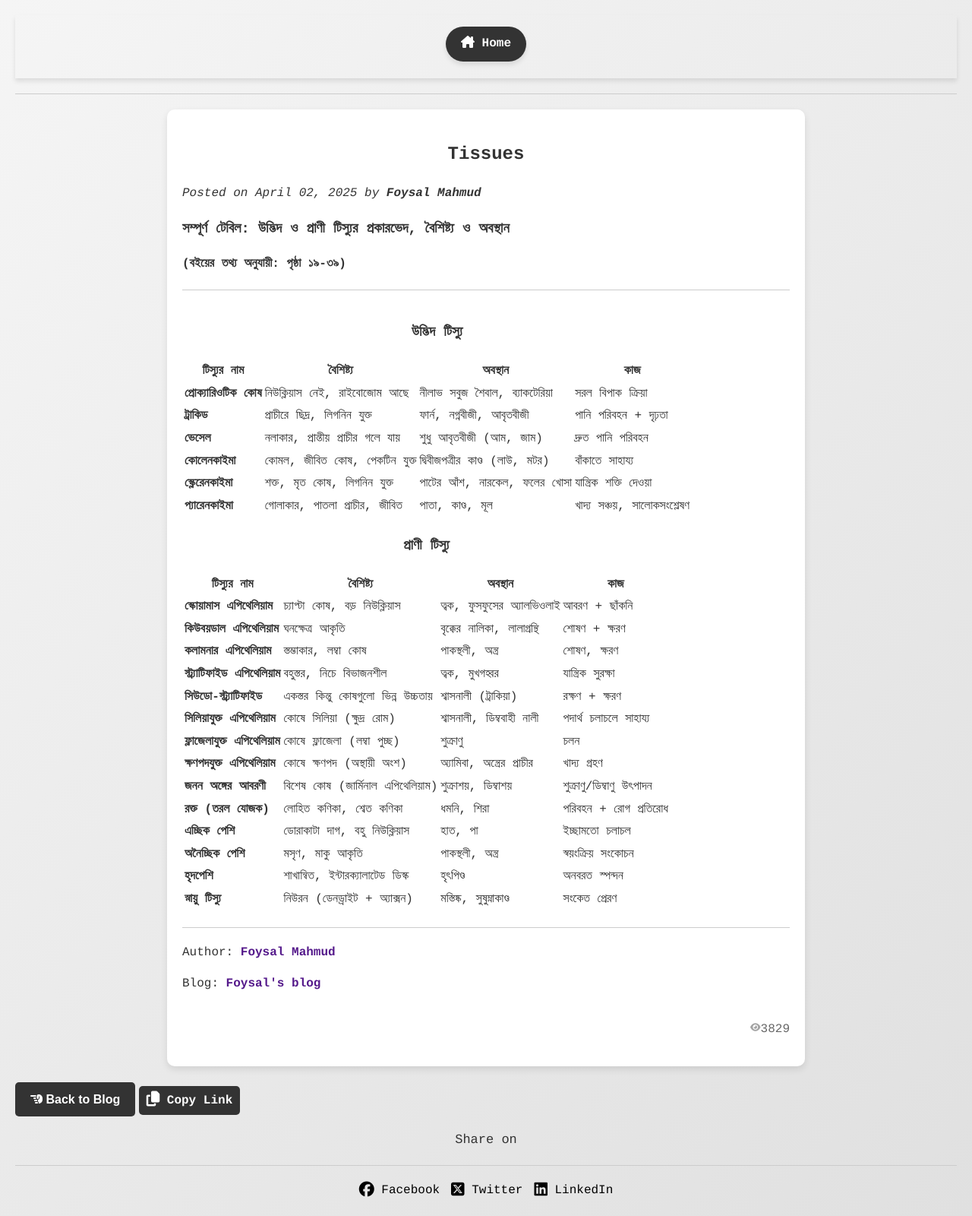
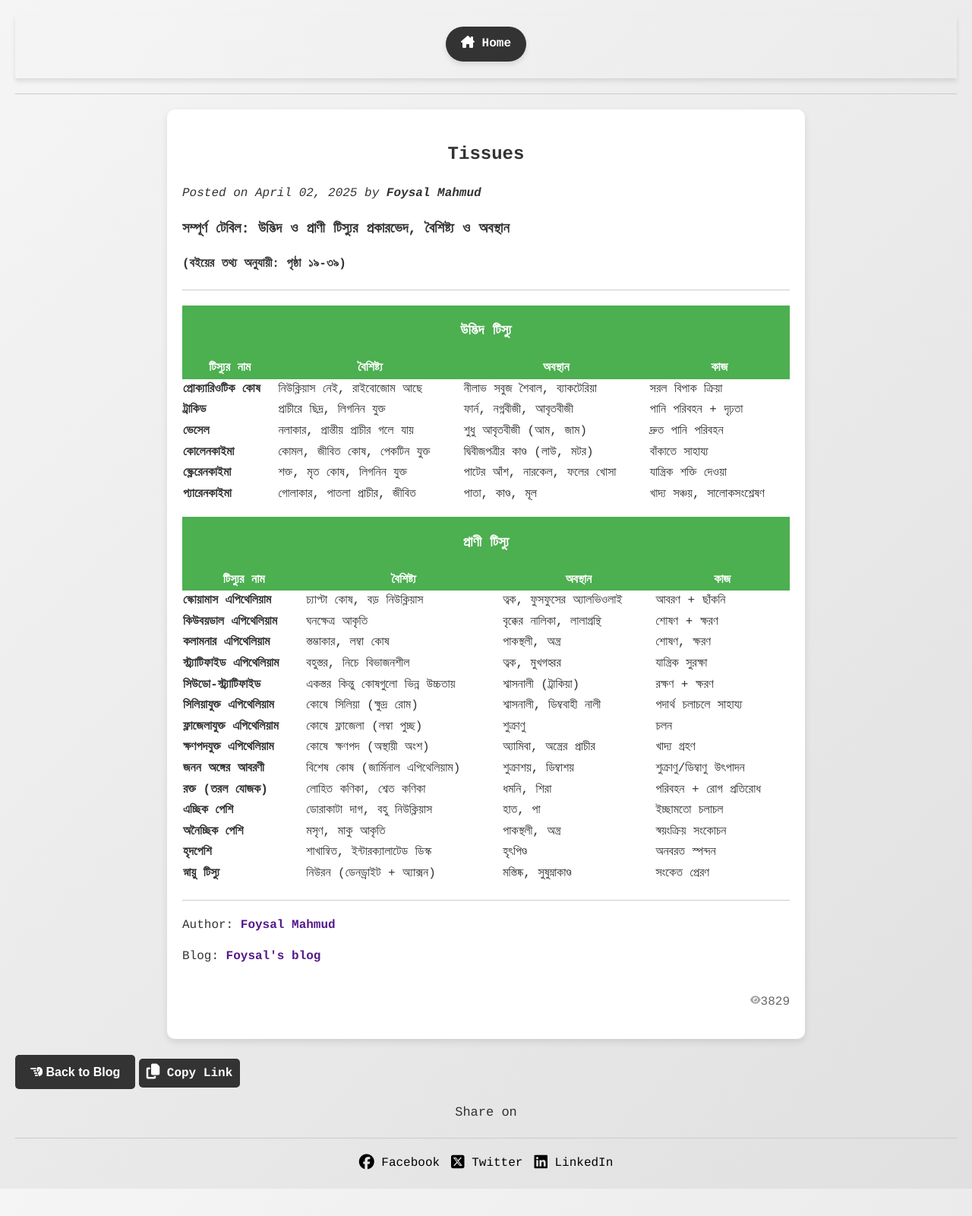
Before and after one commit to foysal1627/foysal1627.github.io, a Jekyll site: the page built from _posts/2025-04-02-Tissues.md, in a window 1280 px wide. Shown: the whole page at 76% size. Built offline with Jekyll 4.4.1, drawn with Linux system fonts in a browser that asks for light colours; after the commit the page ends 1564 px from its top, so only the background shows below that.

Commit message:
Update style.css

```diff
--- a/assets/css/style.css
+++ b/assets/css/style.css
@@ -123,9 +123,20 @@ button:hover {
     transform: translate3d(0, 0, 0); /* হার্ডওয়্যার এক্সিলারেশন সক্ষম করে */
 }
 
-/* মোবাইল ডিভাইসে অ্যানিমেশন হালকা করুন */
+/* মোবাইল ডিভাইসে অ্যানিমেশন হালকা*/
 @media (max-width: 768px) {
     .post-content {
         animation: zoomIn 0.7s ease-in-out;
     }
 }
+
+
+.tissue-table {
+     width: 100%;
+     border-collapse: collapse;
+     margin: 1rem 0;
+   }
+   .tissue-table th {
+     background-color: #4CAF50;
+     color: white;
+   }
```
